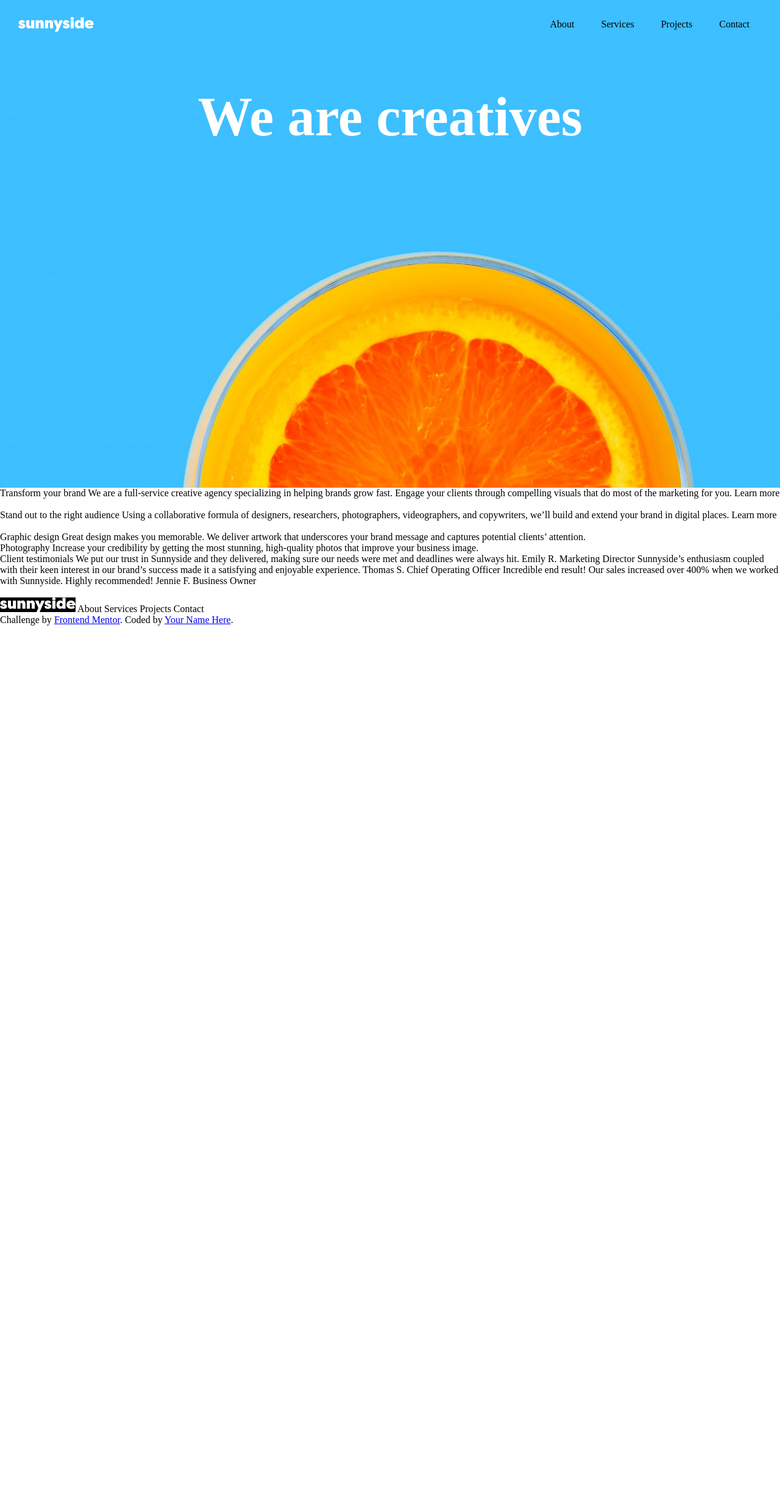
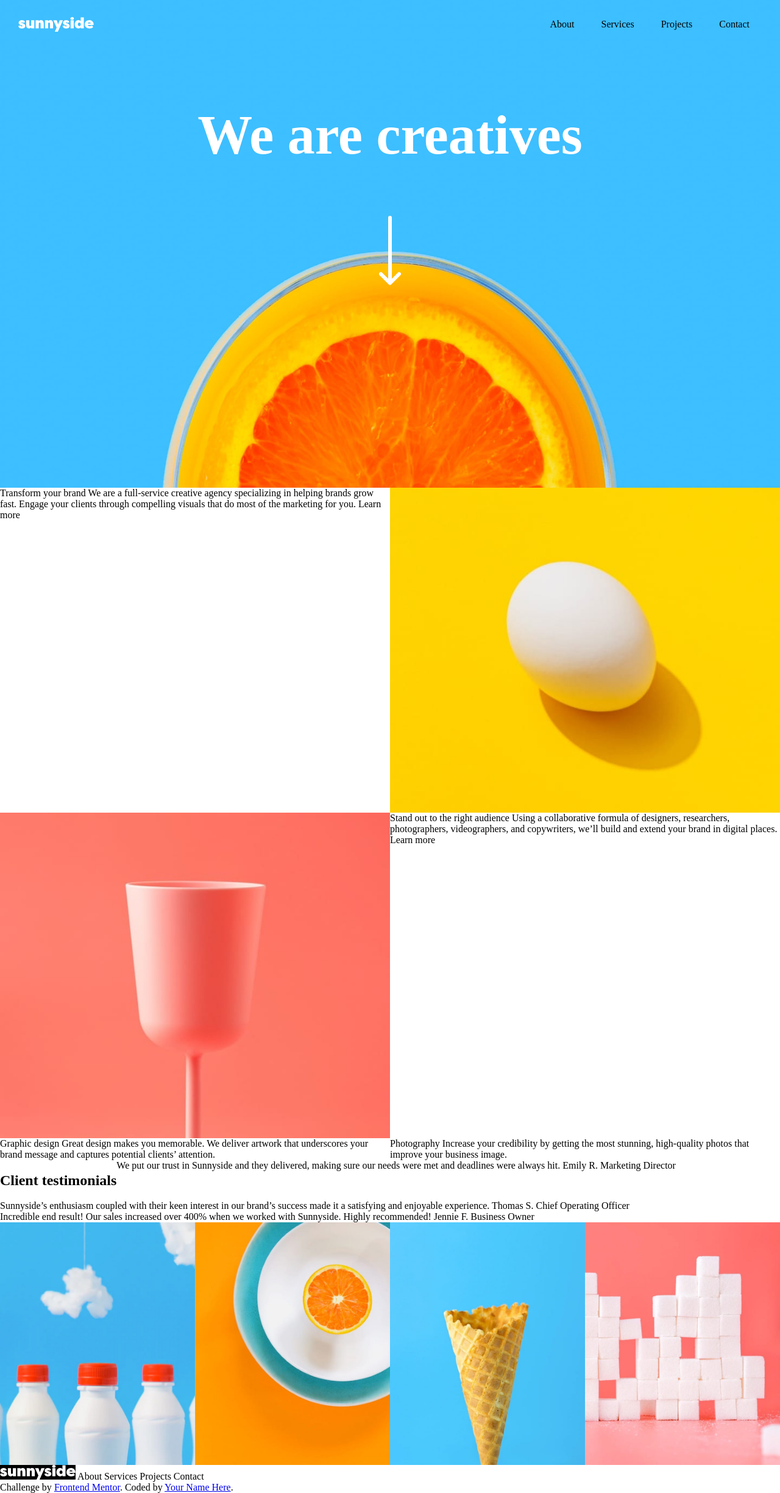
Before and after one commit to AiltonG/sunnyside, a plain HTML site: page index.html in a window 1280 px wide. Shown: the whole page at 61% size. Before the commit the page ends 1026 px from the top, so only its background shows below. Drawn offline with Linux system fonts and the light colour scheme.

Commit message:
ajuste da grid principal

```diff
--- a/index.html
+++ b/index.html
@@ -13,7 +13,9 @@
 </head>
 <body>
 
-<div id="header">
+<div id="header" class="g0">
+
+  <img src="./images/desktop/image-header.jpg" alt="" id="bglaranja">
 
   <div id="cabecalho">
 
@@ -34,12 +36,15 @@
 
     <h1>We are creatives</h1>
 
+    <div id="seta"><img src="./images/icon-arrow-down.svg" alt=""></div>
+
   </div>
 
 </div>
 
+<div id="grid">
 
-<div>
+<div class=" grid g1">
   Transform your brand
 
   We are a full-service creative agency specializing in helping brands grow fast.
@@ -48,10 +53,12 @@
   Learn more
 </div>
 
-<img src="" alt="">
-<img src="" alt="">
+  <img src="./images/desktop/image-transform.jpg" alt="ovo" class=" grid g2">
 
-<div>
+  <img src="./images/desktop/image-stand-out.jpg" alt=""class=" grid g3">
+
+
+<div class=" grid g4">
   Stand out to the right audience
 
   Using a collaborative formula of designers, researchers, photographers, videographers, and copywriters, we’ll build and extend your brand in digital places.
@@ -59,48 +66,63 @@
   Learn more
 </div>
 
-<img src="" alt="">
-<img src="" alt="">
 
-<div>
+<div class=" grid g5">
   Graphic design
   Great design makes you memorable. We deliver artwork that underscores your brand message and captures potential clients’ attention.
 </div>
 
-<div>
+<div class=" grid g6">
   Photography
   Increase your credibility by getting the most stunning, high-quality photos that improve your business image.
 </div>
 
+<div class=" grid g7">
+  <h2>Client testimonials</h2>
+
   <div>
-  Client testimonials
+    We put our trust in Sunnyside and they delivered, making sure our needs were met and deadlines were always hit.
 
-  We put our trust in Sunnyside and they delivered, making sure our needs were met and deadlines were always hit.
     Emily R.
     Marketing Director
+  </div>
 
+  <div>
     Sunnyside’s enthusiasm coupled with their keen interest in our brand’s success made it a satisfying and enjoyable experience.
     Thomas S.
     Chief Operating Officer
+  </div>
 
+  <div>
     Incredible end result! Our sales increased over 400% when we worked with Sunnyside. Highly recommended!
     Jennie F.
     Business Owner
   </div>
 
-<img src="" alt="">
-<img src="" alt="">
-<img src="" alt="">
-<img src="" alt="">
+</div>
 
-<div>
+  <img src="./images/desktop/image-gallery-milkbottles.jpg" alt="" class=" grid g8">
+
+  <img src="./images/desktop/image-gallery-orange.jpg" alt="" class=" grid g9">
+
+  <img src="./images/desktop/image-gallery-cone.jpg" alt="" class=" grid g10">
+
+  <img src="./images/desktop/image-gallery-sugarcubes.jpg" alt="" class=" grid g11">
+
+</div><!-- fecha div grid -->
+
+
+
+
+
+<footer>
 <img src="./images/logo.svg" alt="" style="background-color: black;">
 
   About
   Services
   Projects
   Contact
-</div>
+</footer>
 
 
   <div class="attribution">
--- a/style.css
+++ b/style.css
@@ -3,10 +3,14 @@ body{
 }
 
 #header{
-    background-image: url('./images/desktop/image-header.jpg');
-    background-size: cover;
+    height: 100vh;
+}
+#bglaranja{
+    width: 100%;
+    height: 100%;
+    z-index: -1;
 
-    height: 100vh;
+    position:absolute;
 }
 /* ------------------------- CABECALHO--------------------------- */
 #cabecalho{
@@ -32,12 +36,76 @@ body{
 #title{
     /* border: 1px solid green; */
     height: 90%;
+    margin-top: 30px;
 
     display: flex;
-    justify-content: center;
+    flex-direction:column;
+    align-items: center;
 }
 #title > h1{
     color: white;
     font-size: 90px;
 }
-/* ---------------------------------------------------- */
+#seta{
+    margin-top: 20px;
+    display: flex;
+    justify-content: center;
+}
+/* ----------------------GRID------------------------------ */
+#grid{
+    display: grid;
+    grid-template-areas:
+        "0i i0 i0 i0"
+        "i1 i1 i2 i2"
+        "i3 i3 i4 i4"
+        "i5 i5 i6 i6"
+        "i7 i7 i7 i7"
+        "i8 i9 i10 i11"
+    ;
+}
+.grid{
+    display: flex;
+    flex-wrap: wrap;
+    min-width: 100%;
+    max-width: 100%;
+
+    /* border: 1px solid red; */
+}
+.g0{
+    grid-area: i0;
+    /* border: 1px solid red; */
+}
+.g1{
+    grid-area: i1;
+}
+.g2{
+    grid-area: i2;
+}
+.g3{
+    grid-area: i3;
+}
+.g4{
+    grid-area: i4;
+}
+.g5{
+    grid-area: i5;
+}
+.g6{
+    grid-area: i6;
+}
+.g7{
+    grid-area: i7;
+}
+/* imagens decorativas */
+.g8{
+    grid-area: i8;
+}
+.g9{
+    grid-area: i9;
+}
+.g10{
+    grid-area: i10;
+}
+.g11{
+    grid-area: i11;
+}
```
Lines whose indentation alone changed are shown as unchanged.
